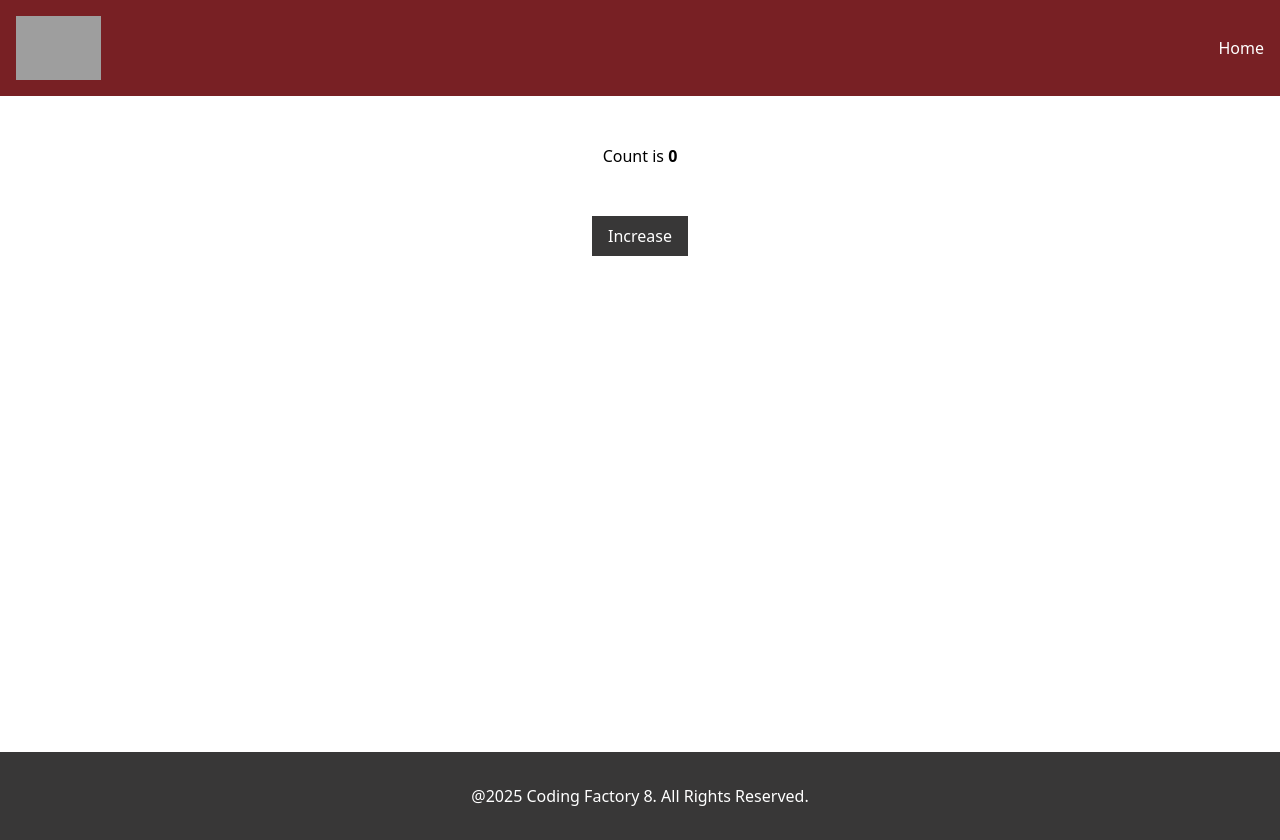
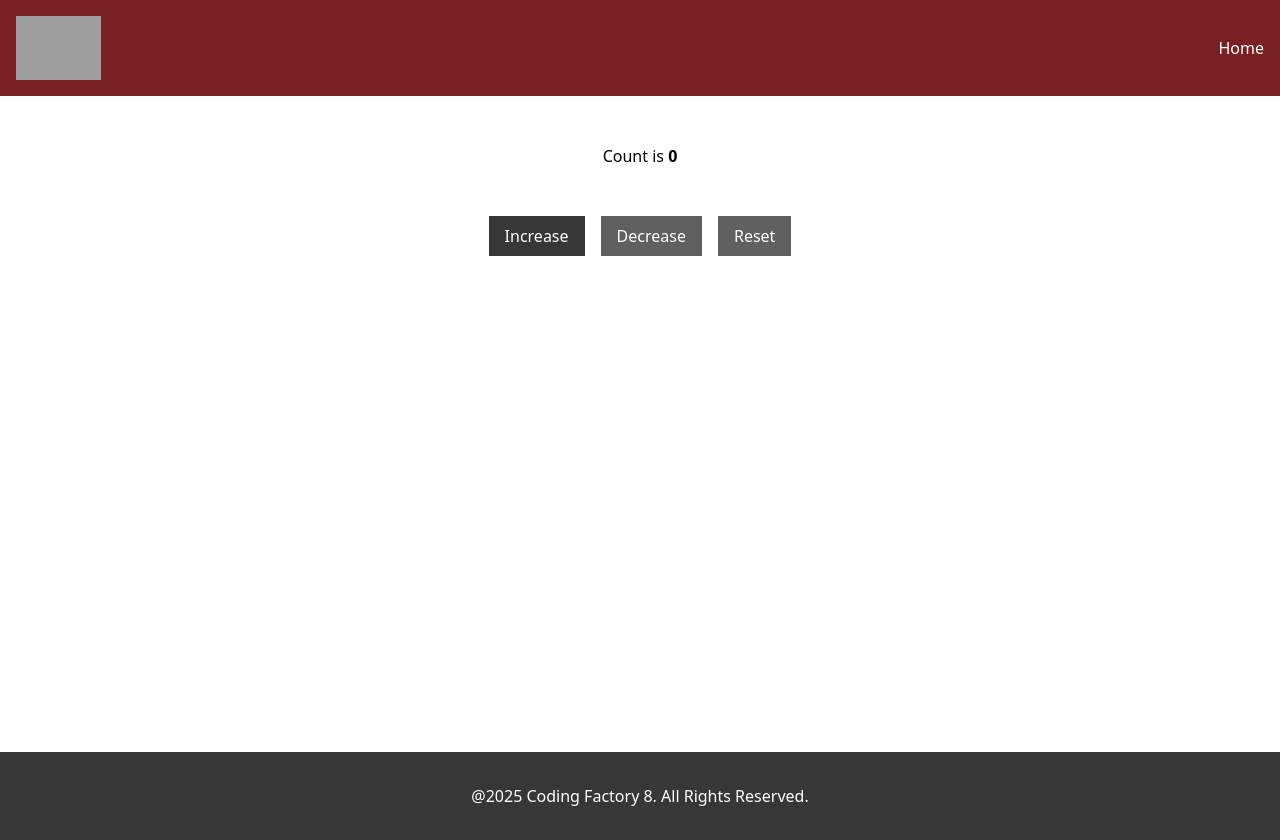
Before and after one commit to AthanasiaPet/cf8-react-intro, a React app: page / in a window 1280 px wide. Built offline with nearby package versions, Linux system fonts and the light colour scheme; grey boxes are pictures that could not be loaded; the HTML template or start-up script is replaced by a standard one.

Commit message:
feat: add counter components with increase, decrease and reset functionality

```diff
--- a/src/App.tsx
+++ b/src/App.tsx
@@ -9,7 +9,8 @@
 
 import LayOut from "./components/LayOut.tsx";
 // import FunctionalComponentWithState from "./components/FunctionalComponentWithState.tsx";
-import ClassComponentWithState from "./components/ClassComponentWithState.tsx";
+//import ClassComponentWithState from "./components/ClassComponentWithState.tsx";
+import Counter from "./components/Counter.tsx";
 
 function App() {
 
@@ -32,7 +33,8 @@
 
             <LayOut>
                 {/*<FunctionalComponentWithState />*/}
-                <ClassComponentWithState />
+                {/*<ClassComponentWithState />*/}
+                <Counter />
             </LayOut>
 
         </>
--- /dev/null
+++ b/src/components/Counter.tsx
@@ -0,0 +1,51 @@
+import {useState} from "react";
+
+const Counter = () => {
+
+    const [count, Setcount] = useState(0);
+
+    const increaseCount = () => {
+        Setcount(count + 1);
+    }
+
+    const decreaseCount = () => {
+        if (count > 0) {
+            Setcount(count - 1);
+        }
+
+    }
+
+    const resetCount = () => {
+        Setcount(0);
+    }
+
+
+
+
+
+    return (
+        <>
+            <h1 className={"text-center my-12"}>Count is <strong>{count}</strong></h1>
+            <div className="text-center space-x-4">
+                <button onClick={increaseCount}
+                        className="bg-cf-dark-gray text-white py-2 px-4">
+                    Increase
+                </button>
+
+                <button onClick={decreaseCount}
+                        disabled={count === 0}
+                        className="bg-cf-dark-gray disabled:bg-cf-gray text-white py-2 px-4">
+                    Decrease
+                </button>
+
+                <button onClick={resetCount}
+                        disabled={count === 0}
+                        className="bg-cf-dark-gray disabled:bg-cf-gray text-white py-2 px-4">
+                    Reset
+                </button>
+            </div>
+        </>
+    )
+}
+
+export default Counter;
```
